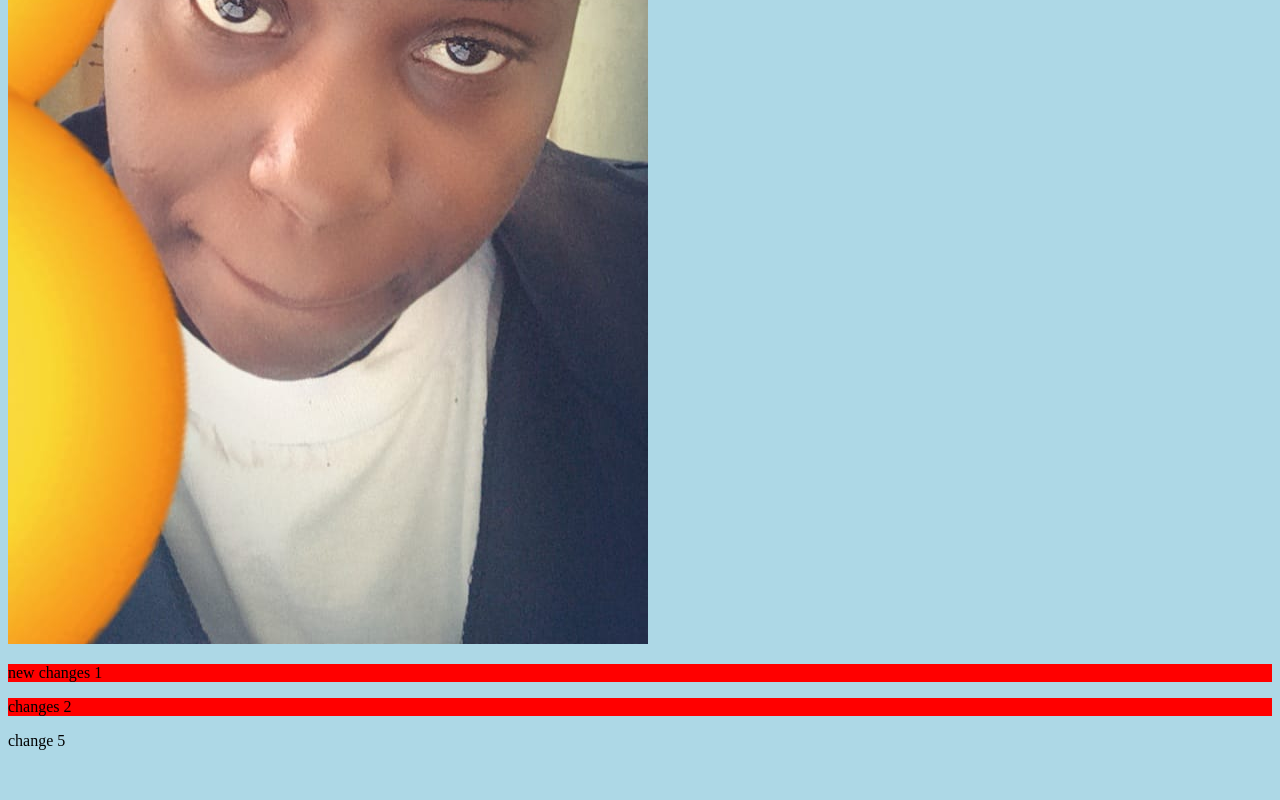
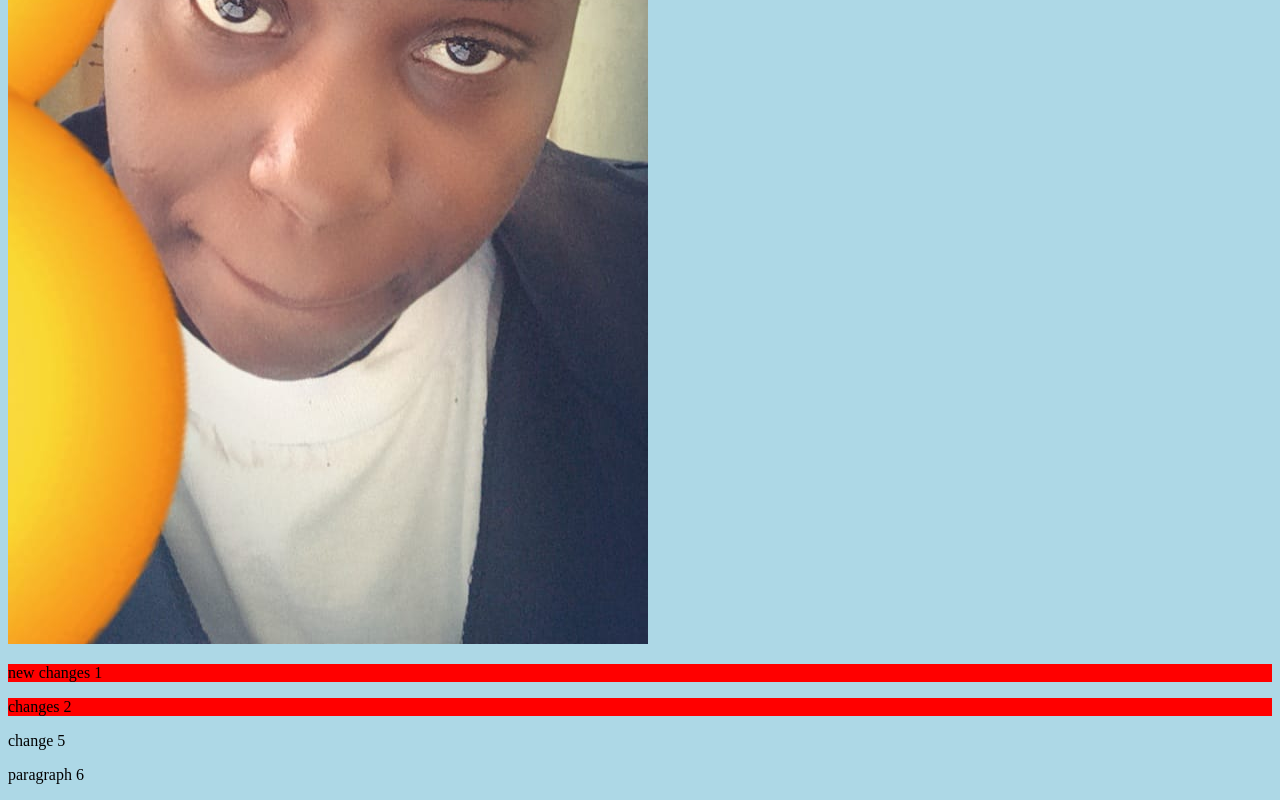
Before and after one commit to luorageoffrey/helloworld2, a plain HTML site: page index.html in a window 1280 px wide. Shown: the part 1037-1837 px from the top of the page. Before the commit the page ends 1803 px from the top, so only its background shows below. Drawn offline with Linux system fonts and the light colour scheme.

Commit message:
added paragraph 6

```diff
--- a/index.html
+++ b/index.html
@@ -35,6 +35,8 @@
 
     <p>change 5 </p>
 
+    <p> paragraph 6</p>
+
 
 
 </body>
```
